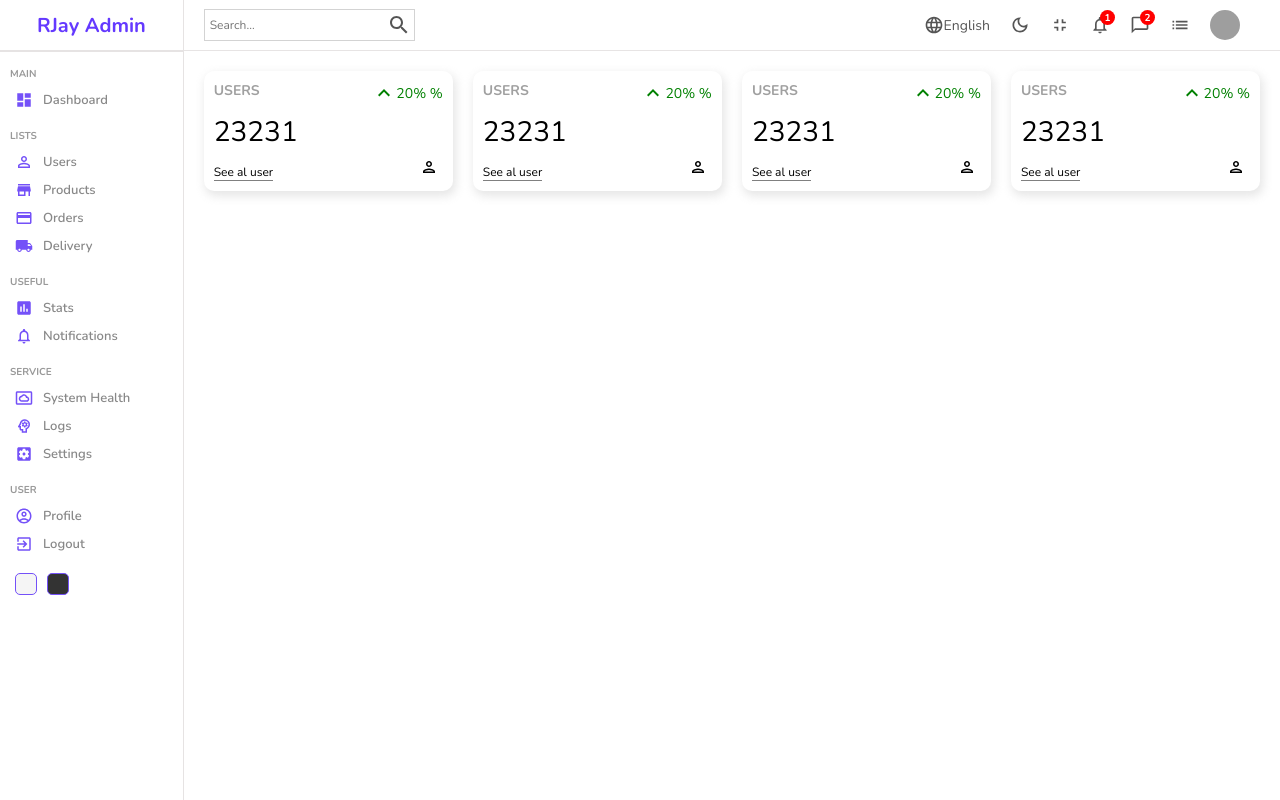
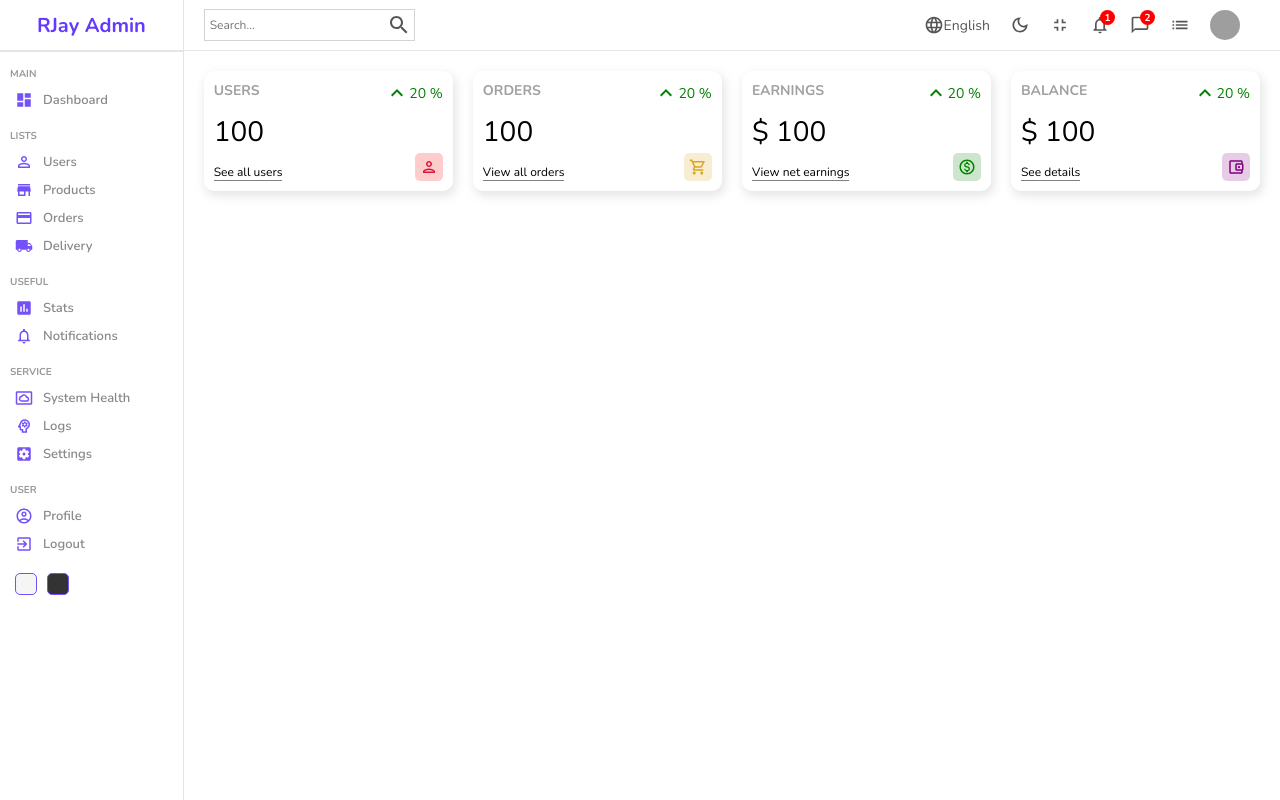
Before and after one commit to rjaybernardo/admin-panel, a React (Create React App) app: page / in a window 1280 px wide. Built offline with nearby package versions, Linux system fonts and the light colour scheme; grey boxes are pictures that could not be loaded.

Commit message:
widget functionality

```diff
--- a/src/components/widget/Widget.jsx
+++ b/src/components/widget/Widget.jsx
@@ -1,22 +1,98 @@
-import PersonOutlined from '@mui/icons-material/PersonOutlined'
+import './widget.scss'
 import KeyboardArrowUpIcon from '@mui/icons-material/KeyboardArrowUp'
+import PersonOutlinedIcon from '@mui/icons-material/PersonOutlined'
+import AccountBalanceWalletOutlinedIcon from '@mui/icons-material/AccountBalanceWalletOutlined'
+import ShoppingCartOutlinedIcon from '@mui/icons-material/ShoppingCartOutlined'
+import MonetizationOnOutlinedIcon from '@mui/icons-material/MonetizationOnOutlined'
 
-import './widget.scss'
+const Widget = ({ type }) => {
+  let data
 
-const Widget = () => {
+  //temporary
+  const amount = 100
+  const diff = 20
+
+  switch (type) {
+    case 'user':
+      data = {
+        title: 'USERS',
+        isMoney: false,
+        link: 'See all users',
+        icon: (
+          <PersonOutlinedIcon
+            className='icon'
+            style={{
+              color: 'crimson',
+              backgroundColor: 'rgba(255, 0, 0, 0.2)',
+            }}
+          />
+        ),
+      }
+      break
+    case 'order':
+      data = {
+        title: 'ORDERS',
+        isMoney: false,
+        link: 'View all orders',
+        icon: (
+          <ShoppingCartOutlinedIcon
+            className='icon'
+            style={{
+              backgroundColor: 'rgba(218, 165, 32, 0.2)',
+              color: 'goldenrod',
+            }}
+          />
+        ),
+      }
+      break
+    case 'earning':
+      data = {
+        title: 'EARNINGS',
+        isMoney: true,
+        link: 'View net earnings',
+        icon: (
+          <MonetizationOnOutlinedIcon
+            className='icon'
+            style={{ backgroundColor: 'rgba(0, 128, 0, 0.2)', color: 'green' }}
+          />
+        ),
+      }
+      break
+    case 'balance':
+      data = {
+        title: 'BALANCE',
+        isMoney: true,
+        link: 'See details',
+        icon: (
+          <AccountBalanceWalletOutlinedIcon
+            className='icon'
+            style={{
+              backgroundColor: 'rgba(128, 0, 128, 0.2)',
+              color: 'purple',
+            }}
+          />
+        ),
+      }
+      break
+    default:
+      break
+  }
+
   return (
     <div className='widget'>
       <div className='left'>
-        <span className='title'>USERS</span>
-        <span className='counter'>23231</span>
-        <span className='link'>See al user</span>
+        <span className='title'>{data.title}</span>
+        <span className='counter'>
+          {data.isMoney && '$'} {amount}
+        </span>
+        <span className='link'>{data.link}</span>
       </div>
       <div className='right'>
         <div className='percentage positive'>
           <KeyboardArrowUpIcon />
-          20% %
+          {diff} %
         </div>
-        <PersonOutlined className='icon' />
+        {data.icon}
       </div>
     </div>
   )
--- a/src/pages/home/Home.jsx
+++ b/src/pages/home/Home.jsx
@@ -10,10 +10,10 @@
       <div className='homeContainer'>
         <Navbar />
         <div className='widgets'>
-          <Widget />
-          <Widget />
-          <Widget />
-          <Widget />
+          <Widget type='user' />
+          <Widget type='order' />
+          <Widget type='earning' />
+          <Widget type='balance' />
         </div>
       </div>
     </div>
```
